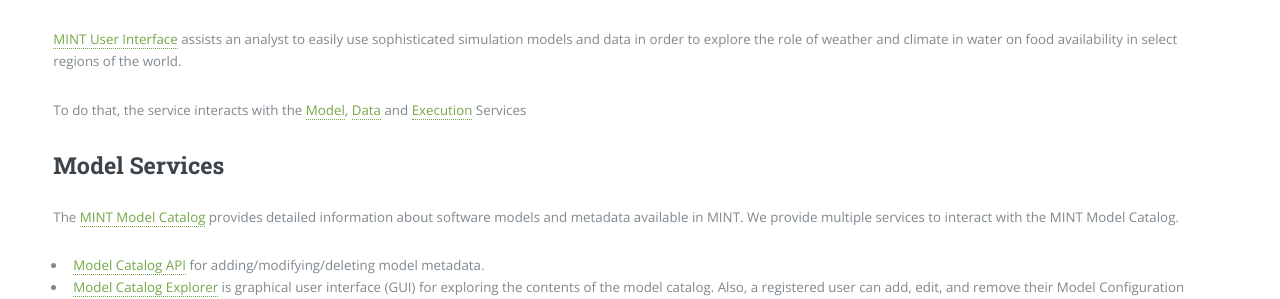
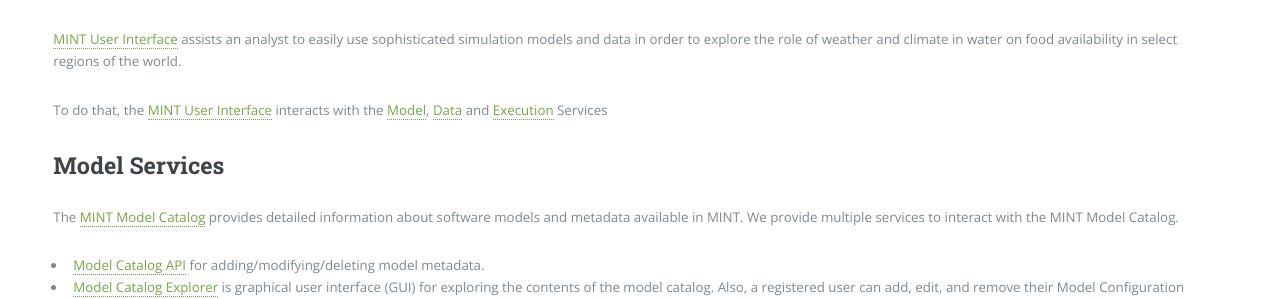
Before and after one commit to KnowledgeCaptureAndDiscovery/MINT, a Jekyll site: the page built from products.md, in a window 1280 px wide. Shown: the part 348-647 px from the top of the page. Built offline with Jekyll 4.4.1, drawn with Linux system fonts in a browser that asks for light colours.

Commit message:
fix: typo

```diff
--- a/products.md
+++ b/products.md
@@ -12,7 +12,7 @@
 
 [MINT User Interface]({{ '/products/mint' | absolute_url }}) assists an analyst to easily use sophisticated simulation models and data in order to explore the role of weather and climate in water on food availability in select regions of the world.
 
-To do that, the service interacts with the [Model](#model-services), [Data](#data-services) and [Execution](#execution-services) Services
+To do that, the [MINT User Interface]({{ '/products/mint' | absolute_url }}) interacts with the [Model](#model-services), [Data](#data-services) and [Execution](#execution-services) Services
 
 
 ## Model Services
```
